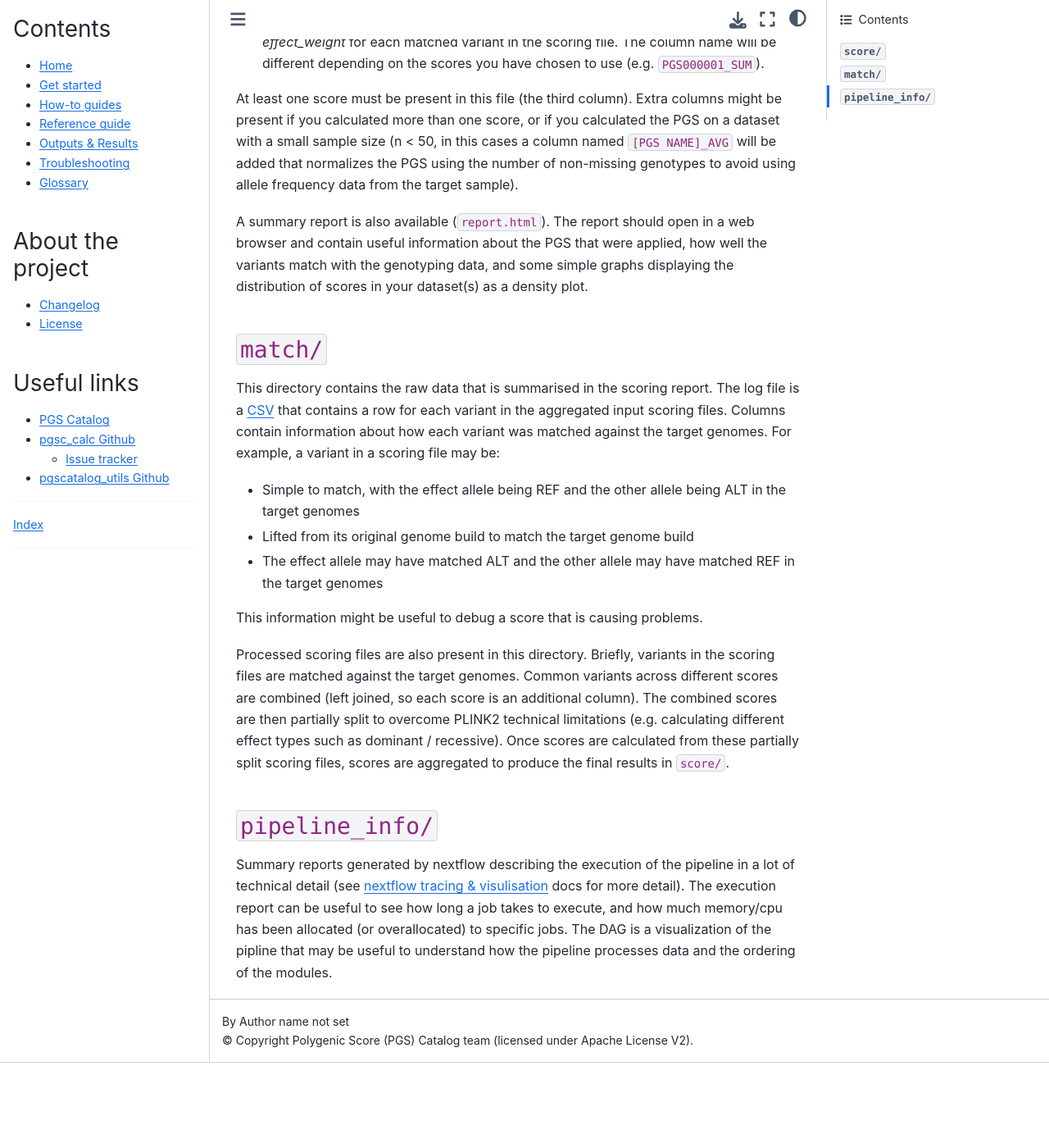
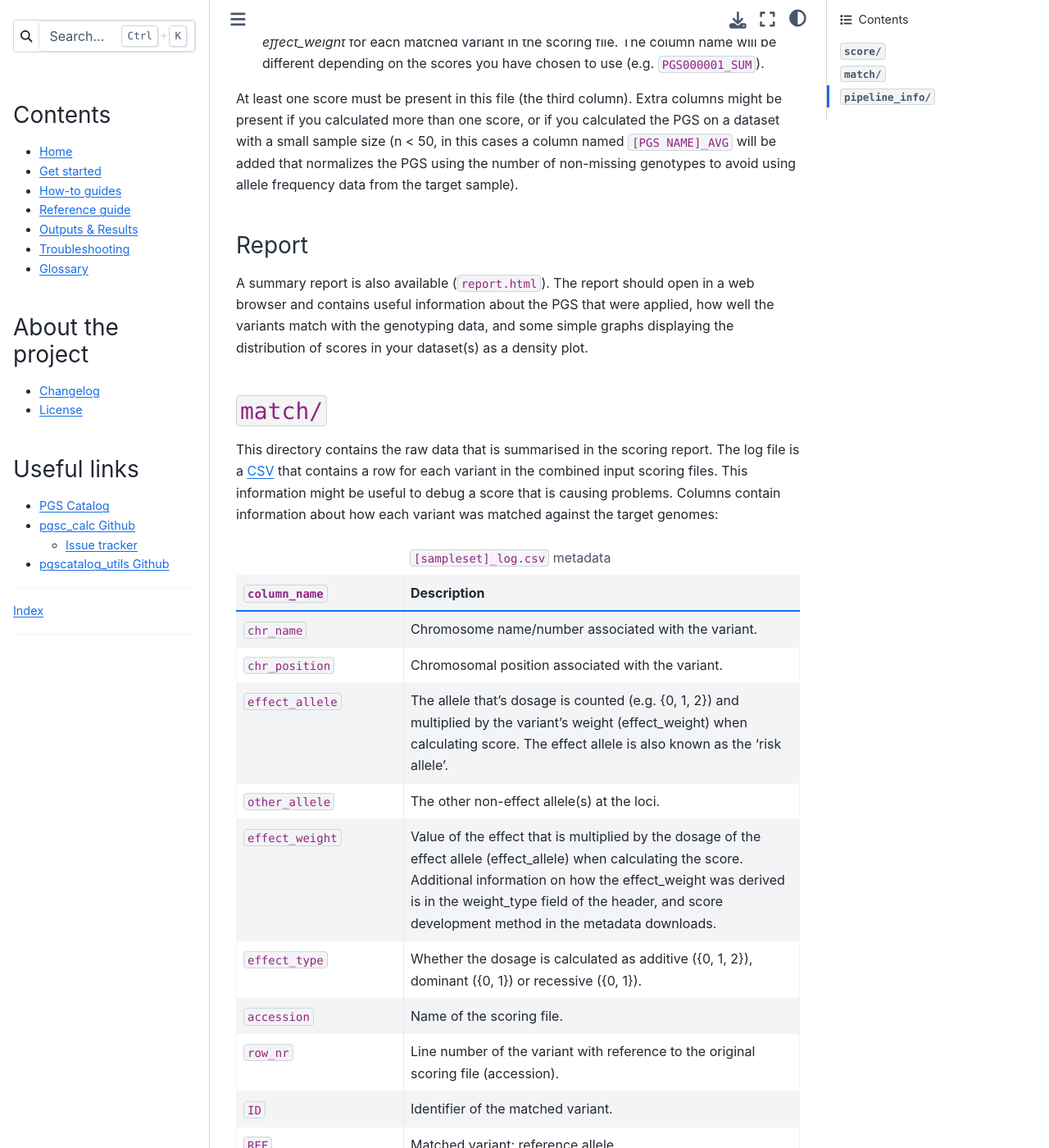
Before and after one commit to PGScatalog/pgsc_calc, a Sphinx documentation site: the page built from docs/output.rst, in a window 1280 px wide and 1400 px high, scrolled down 564 px. Shown: the whole window at 82% size. Built offline with Sphinx 7.4.7 and the Sphinx Book theme 1.1.4, drawn with Linux system fonts in a browser that asks for light colours; before the commit the page ends 1860 px from its top, so only the background shows below that; some of the changed text lies outside the part shown.

Commit message:
Add match log column names/descriptions (ToDo: make sure this reflects newest log file)

```diff
--- a/docs/output.rst
+++ b/docs/output.rst
@@ -2,15 +2,15 @@
 .. _interpret:
 
 ``pgsc_calc`` Outputs & Results
-=============================
+===============================
 
 
 The pipeline outputs are written to a results directory
 (``--outdir`` default is ``./results/``) that contains three subdirectories:
 
-- ``score/``
-- ``match/``
-- ``pipeline_info/``
+- ``score/`` : calculated PGS with summary report
+- ``match/`` : scoring files and variant match metadata
+- ``pipeline_info/`` : nextflow pipeline execution (memory, runtime, etc.)
 
 ``score/``
 ----------
@@ -31,8 +31,11 @@
 normalizes the PGS using the number of non-missing genotypes to avoid using allele frequency data
 from the target sample).
 
+Report
+~~~~~~
+
 A summary report is also available (``report.html``). The report should open in
-a web browser and contain useful information about the PGS that were applied,
+a web browser and contains useful information about the PGS that were applied,
 how well the variants match with the genotyping data, and some simple graphs
 displaying the distribution of scores in your dataset(s) as a density plot.
 
@@ -41,17 +44,63 @@
 
 This directory contains the raw data that is summarised in the scoring
 report. The log file is a :term:`CSV` that contains a row for each variant in
-the aggregated input scoring files. Columns contain information about how each
-variant was matched against the target genomes. For example, a variant in a
-scoring file may be:
+the combined input scoring files. This information might be useful to debug a
+score that is causing problems. Columns contain information about how each
+variant was matched against the target genomes:
 
-- Simple to match, with the effect allele being REF and the other allele being
-  ALT in the target genomes
-- Lifted from its original genome build to match the target genome build
-- The effect allele may have matched ALT and the other allele may have matched
-  REF in the target genomes
 
-This information might be useful to debug a score that is causing problems.
+.. list-table:: ``[sampleset]_log.csv`` metadata
+    :widths: 20, 80
+    :header-rows: 1
+
+    * - ``column_name``
+      - Description
+    * - ``chr_name``
+      - Chromosome name/number associated with the variant.
+    * - ``chr_position``
+      - Chromosomal position associated with the variant.
+    * - ``effect_allele``
+      - The allele that's dosage is counted (e.g. {0, 1, 2}) and multiplied by the variant's weight (effect_weight)
+        when calculating score. The effect allele is also known as the 'risk allele'.
+    * - ``other_allele``
+      - The other non-effect allele(s) at the loci.
+    * - ``effect_weight``
+      - Value of the effect that is multiplied by the dosage of the effect allele (effect_allele) when
+        calculating the score. Additional information on how the effect_weight was derived is in the weight_type
+        field of the header, and score development method in the metadata downloads.
+    * - ``effect_type``
+      - Whether the dosage is calculated as additive ({0, 1, 2}), dominant ({0, 1}) or recessive ({0, 1}).
+    * - ``accession``
+      - Name of the scoring file.
+    * - ``row_nr``
+      - Line number of the variant with reference to the original scoring file (accession).
+    * - ``ID``
+      - Identifier of the matched variant.
+    * - ``REF``
+      - Matched variant: reference allele.
+    * - ``ALT``
+      - Matched variant: alternative allele.
+    * - ``matched_effect_allele``
+      - Which of the REF/ALT alleles is the effect_allele in the target dataset.
+    * - ``match_type``
+      - Record of how the scoring file variant ``effect_allele`` & ``other_allele`` (*if available*) match
+        the REF/ALT orientation of the ID, and whether the variant had to be strand-flipped to acheive a match.
+    * - ``is_duplicated``
+      - True/False flag indicating whether multiple scoring file variants match a single target ID.
+    * - ``is_multiallelic``
+      - True/False flag indicating whether the matched variant is multi-allelic (multiple ALT alleles).
+    * - ``ambiguous``
+      - True/False flag indicating whether the matched variant is strand-ambiguous (e.g. A/T and C/G variants).
+    * - ``passes_pruning``
+      - True/False flag indicating whether the matched variant is included in the final scoring file.
+    * - ``dataset``
+      - Name of the sampleset/genotyping data.
+    * - ``match_pass``
+      - True/False flag indicating whether the current accession was included in the final scoring file(s).
+    * - ``match_rate``
+      - Percentage of variants in the current accession that match the target dataset, combined with minimum
+        overlap flag to determine match_pass.
+
 
 Processed scoring files are also present in this directory. Briefly, variants in
 the scoring files are matched against the target genomes. Common variants across
```
